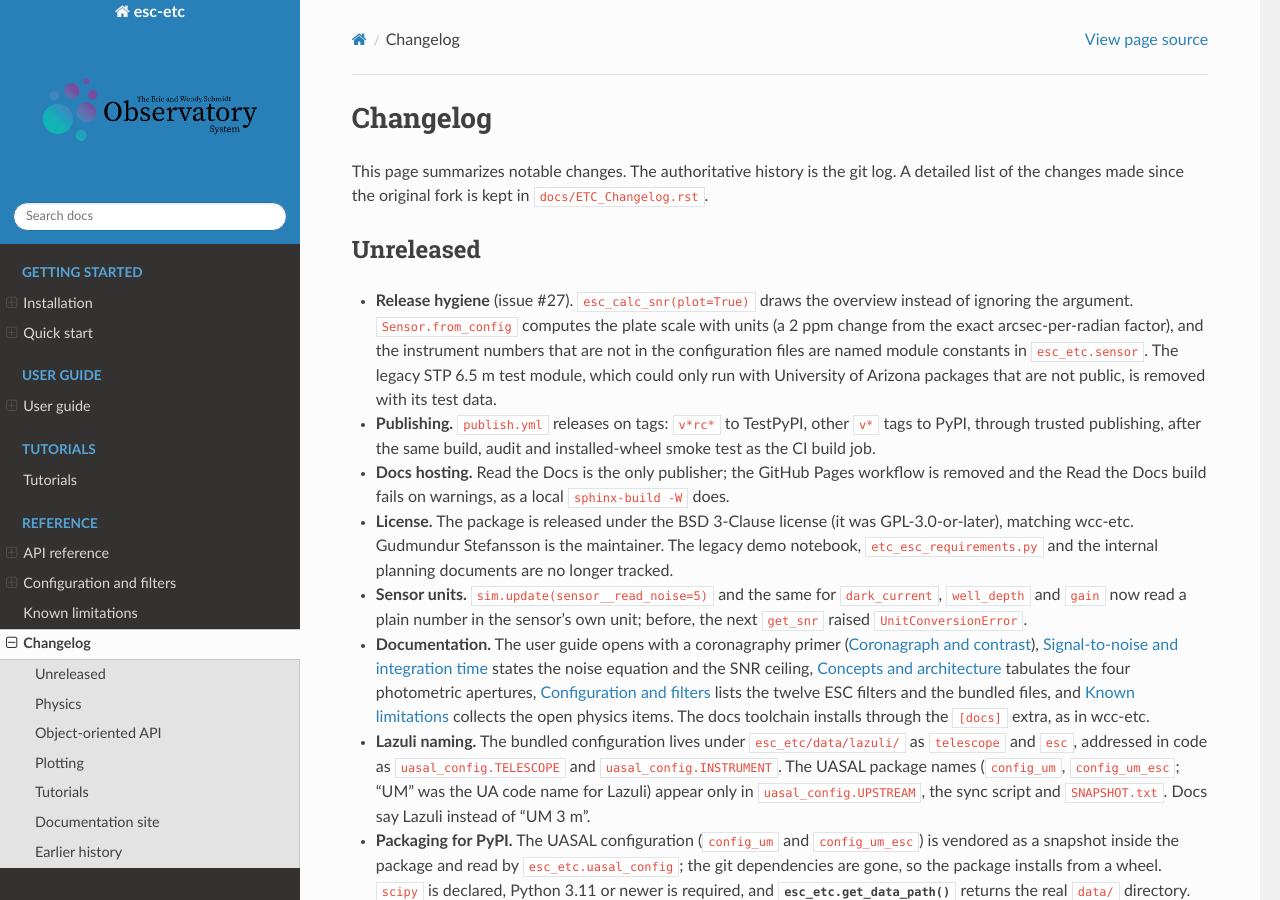
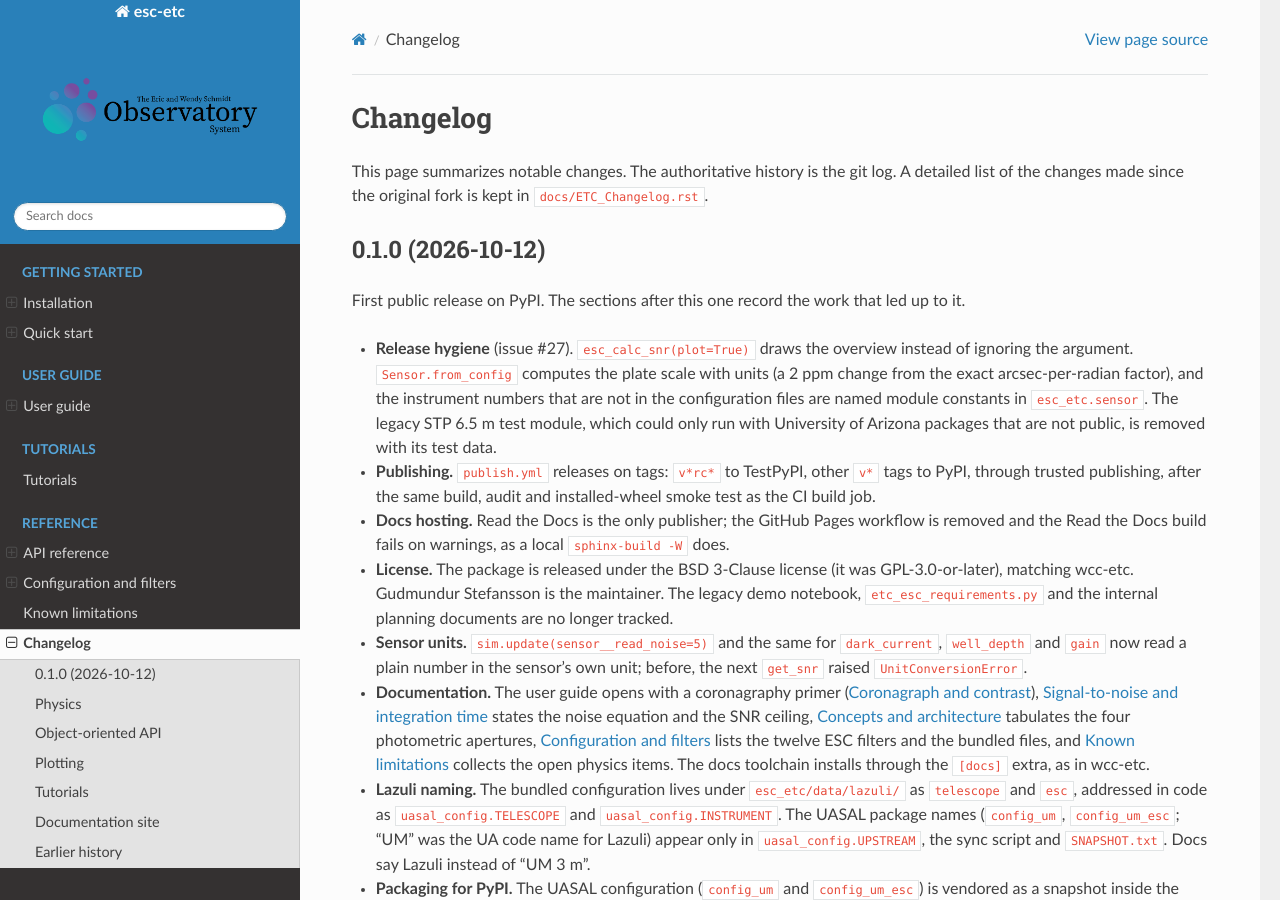
Before and after one commit to schmidt-observatories/esc-etc, a Sphinx documentation site: the page built from docs/sphinx/changelog.rst, in a window 1280 px wide and 900 px high. Built offline with Sphinx 7.4.7 and the Read the Docs theme 3.1.0, drawn with Linux system fonts in a browser that asks for light colours; pages that are not in the unit, such as notebooks, are missing from menus.

Commit message:
Changelog: 0.1.0 is the first public release
Co-Authored-By: Claude Fable 5.1 <noreply@anthropic.com>

```diff
--- a/docs/sphinx/changelog.rst
+++ b/docs/sphinx/changelog.rst
@@ -5,8 +5,11 @@ This page summarizes notable changes. The authoritative history is the git
 log. A detailed list of the changes
 made since the original fork is kept in ``docs/ETC_Changelog.rst``.
 
-Unreleased
-----------
+0.1.0 (2026-10-12)
+------------------
+
+First public release on PyPI. The sections after this one record the work
+that led up to it.
 
 - **Release hygiene** (issue #27). ``esc_calc_snr(plot=True)`` draws the
   overview instead of ignoring the argument. ``Sensor.from_config`` computes
```
Also changed, not shown: README.md (+2 -2 lines), 1 other file.
